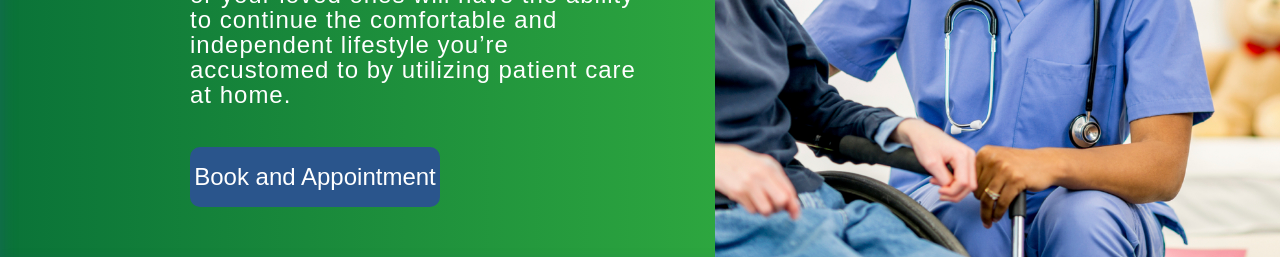
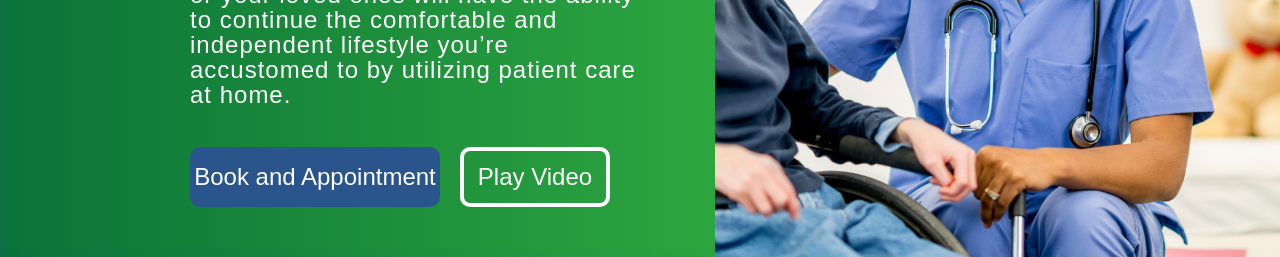
Before and after one commit to ECWireless/abecares, a Next.js app: page / in a window 1280 px wide. Shown: the part 492-749 px from the top of the page. Built offline with nearby package versions, Linux system fonts and the light colour scheme; a web font is replaced by a local one.

Commit message:
About and Hero: add video

```diff
--- a/containers/home/About.js
+++ b/containers/home/About.js
@@ -18,7 +18,10 @@ export default function About() {
                 </div>
             <div id="about__photo-container">
                 {/* <img id="about__photo" src="/home-care-photo-2.jpg" alt="Home Care Photo"/> */}
-                <div style={{backgroundImage: 'url(/home-care-photo-2.jpg)'}} id="about__photo" alt="About Photo" />
+                {/* <div style={{backgroundImage: 'url(/home-care-photo-2.jpg)'}} id="about__photo" alt="About Photo" /> */}
+                <video id="about__video" poster="/home-care-photo-2.jpg" autoPlay loop muted>
+                    <source src="./AboutVideo.mp4"/>
+                </video>
             </div>
         </section>
     )
--- a/containers/home/Hero.js
+++ b/containers/home/Hero.js
@@ -17,10 +17,17 @@ export default function Hero() {
                 </div>
 
                 <h1 className="h1" style={{color: '#fff'}}>Your Need is Our Mission</h1>
+
                 <p className="p-m" id="hero__paragraph">By choosing Abraham Home Care, you or your loved ones will have the ability to continue the comfortable and independent lifestyle you’re accustomed to by utilizing patient care at home.</p>
-                <Link href="/contact">
-                    <button className="button button__l" id="hero__button">Book and Appointment</button>
-                </Link>
+
+                <div id="hero__buttons-container">
+                    <Link href="/contact">
+                        <button className="button button__l" id="hero__button">Book and Appointment</button>
+                    </Link>
+                    <a href="https://vimeo.com/386831702" target="_blank" rel="noopener noreferrer">
+                        <button className="button button__l-alt" id="hero__button-alt">Play Video</button>
+                    </a>
+                </div>
             </div>
         </section>
     )
--- a/pages/index.js
+++ b/pages/index.js
@@ -68,7 +68,7 @@ export default class index extends Component {
 					<Banner scrollToLocation={this.scrollToLocation} />
 
 					<div ref={this.state.aboutRef} />
-					<About aboutRef={this.state.aboutRef} />
+					<About />
 
 					<Testimonial />
 
--- a/sass/components/_buttons.scss
+++ b/sass/components/_buttons.scss
@@ -44,6 +44,27 @@
 
         width: 25rem;
         height: 6rem;
+    }
+
+    &__l-alt {
+        @include respond(big-desktop) {
+            width: 29rem;
+            height: 7rem;
+        }
+
+        width: 25rem;
+        height: 6rem;
+
+
+        background: transparent;
+        border: 4px solid #fff;
+        color: #fff;
+
+        &:hover {
+            background: $color-secondary-blue;
+            border: 4px solid $color-secondary-blue;
+            color: #fff;
+        }
     }
 
     &:hover {
--- a/sass/components/_footer.scss
+++ b/sass/components/_footer.scss
@@ -92,6 +92,11 @@
     }
 
     &__button {
+        @include respond(big-desktop) {
+            width: 22rem;
+            height: 6rem;
+        }
+
         margin-top: 1rem;
         width: 17rem;
         height: 5rem;
--- a/sass/containers/home/_about.scss
+++ b/sass/containers/home/_about.scss
@@ -39,10 +39,12 @@
         height: 85%;
         overflow: hidden;
         border-radius: 10px 0 0 10px;
+        display: grid;
 
         @include respond(tab-port) {
             grid-column: 1 / -1;
             grid-row: 3 / 4;
+            border-radius: 0;
         }
     }
 
@@ -53,6 +55,24 @@
         background-size: cover;
     }
 
+    &__video {
+        height: 100%;
+        width: auto;
+        margin-left: -25rem;
+
+        @include respond(tab-port) {
+            margin-left: 0;
+            height: auto;
+            width: 100%;
+        }
+
+        @include respond(phone) {
+            height: 100%;
+            width: auto;
+            margin-left: -15rem;
+        }
+    }
+
     &__button {
         align-self: flex-start;
         margin-top: 6rem;
--- a/sass/containers/home/_hero.scss
+++ b/sass/containers/home/_hero.scss
@@ -42,6 +42,10 @@
         width: 100%;
         background-size: cover;
         background-position: center;
+
+        @include respond(phone) {
+            background-position: -10rem center;
+        }
     }
 
     &__text-container {
@@ -79,28 +83,36 @@
         color: #fff;
     }
 
+    &__buttons-container {
+        width: 100%;
+        display: flex;
+        margin-top: 4rem;
+
+    }
+
     &__button {
         align-self: flex-start;
-        margin-top: 4rem;
         background: $color-primary-blue;
 
         &:hover {
             background: $color-secondary-blue;
         }
+
+        @include respond(phone) {
+            padding: 0 1rem;
+            height: 7rem;
+        }
     }
 
-    &__bottom-bg {
-        position: absolute;
-        left: 0;
-        z-index: -1;
+    &__button-alt {
+        align-self: flex-start;
+        width: 15rem;
+        margin-left: 2rem;
 
-        width: 85%;
-        background: $color-tertiary-white;
-        height: 25rem;
-        border-radius: 0px 10px 10px 0;
-        box-shadow: $shadow-button-hover;
-
-        transform: translateY(45rem);
+        @include respond(phone) {
+            padding: 0 1rem;
+            height: 7rem;
+        }
     }
 
     &__info-container {
--- a/sass/containers/home/_testimonial.scss
+++ b/sass/containers/home/_testimonial.scss
@@ -40,6 +40,7 @@
         @include respond(tab-port) {
             grid-column: 1 / -1;
             grid-row: 3 / 4;
+            border-radius: 0;
         }
     }
 
```
Also changed, not shown: 1 other file (tests, documents, lock files or other folders).
